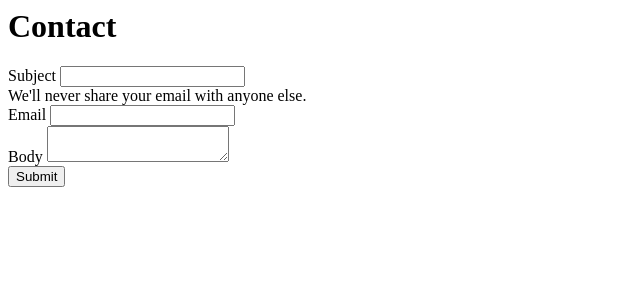
After one commit to GaneshMichael/FrameworkWebtech2, a PHP site: page /views/contact.php in a window 1280 px wide. The commit adds this page. Shown: the top 300 px of the page, without its empty margins (0-640 px from the left). Run offline with PHP 8.4, Linux system fonts and the light colour scheme.

Commit message:
added 404 handler, more views, a try form and more views

```diff
--- a/core/Application.php
+++ b/core/Application.php
@@ -9,12 +9,15 @@ class Application {
     public Request $request;
     public Response $response;
 
+    public static Application $app;
+
     public function __construct($rootPath)
     {
         self::$ROOT_DIR = $rootPath;
+        self::$app = $this;
         $this ->request = new Request();
         $this ->response = new Response();
-        $this ->router = new Router($this->request);
+        $this ->router = new Router($this->request, $this->response);
     }
 
     public function run() {
--- a/public/index.php
+++ b/public/index.php
@@ -15,4 +15,10 @@ $app->router->get('/inschrijven', 'inschrijven');
 
 $app->router->get('/instellingen', 'instellingen');
 
+$app->router->get('/contact', 'contact');
+
+$app->router->post('/contact', function (){
+    return 'submitting data';
+});
+
 $app->run();
--- /dev/null
+++ b/views/_404.php
@@ -0,0 +1 @@
+<h1>Not found</h1>
--- /dev/null
+++ b/views/contact.php
@@ -0,0 +1,18 @@
+<h1> Contact </h1>
+
+<form action="" method="post">
+    <div class="form-group">
+        <label>Subject</label>
+        <input type="text" name ="subject" class="form-control">
+        <div class="form-text">We'll never share your email with anyone else.</div>
+    </div>
+    <div class="form-group">
+        <label>Email</label>
+        <input type="text" name ="email" class="form-control">
+    </div>
+    <div class="form-group">
+        <label>Body</label>
+        <textarea name ="body" class="form-control"></textarea>
+    </div>
+    <button type="submit" class="btn btn-primary">Submit</button>
+</form>
```
Also changed, not shown: core/Router.php (+17 -2 lines), views/Inschrijven.php (+17 -0 lines), views/home.php (+16 -0 lines), views/layouts/base.php (+8 -1 lines).
